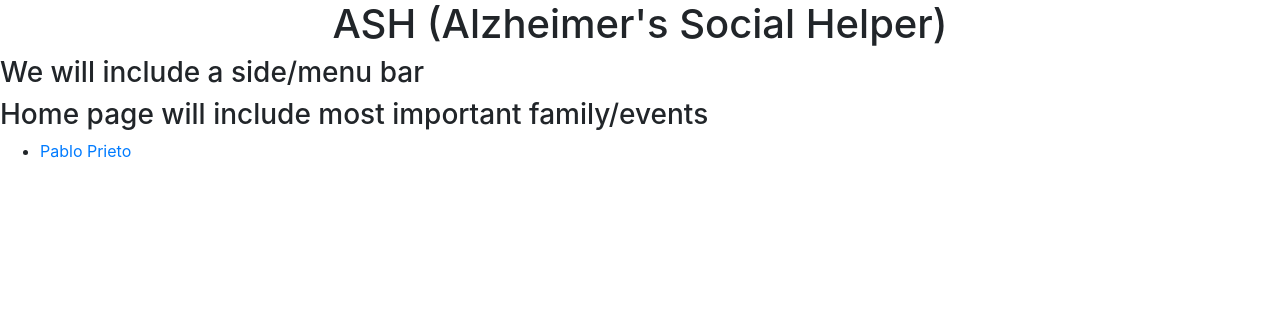
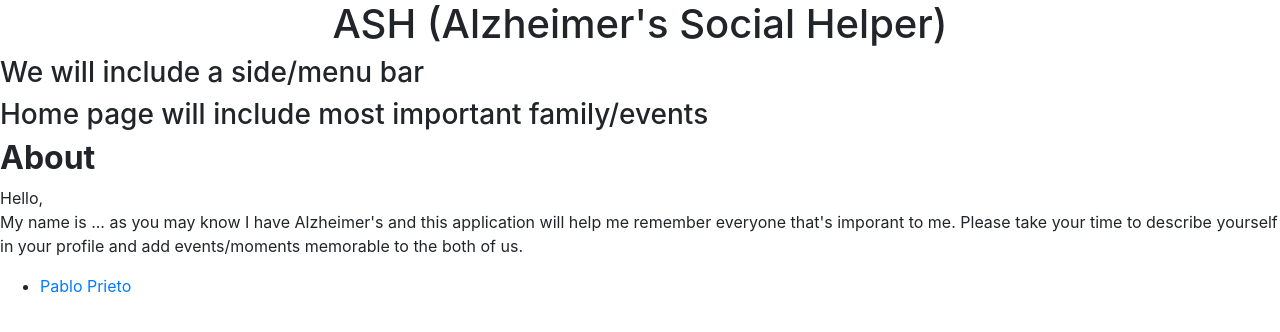
Before and after one commit to pablo-prieto/ASH, a Django app: page /mainApp/ in a window 1280 px wide. Shown: the top 332 px of the page. Run offline with Django 3.2, Linux system fonts and the light colour scheme; data comes from the database, SQL or seed files in the repository; some libraries are stand-ins or nearby versions.

Commit message:
minor additions

```diff
--- a/ASH/mainApp/templates/mainApp/index.html
+++ b/ASH/mainApp/templates/mainApp/index.html
@@ -15,6 +15,10 @@
     <h1 style="text-align: center">ASH (Alzheimer's Social Helper)</h1>
     <h3>We will include a side/menu bar</h3>
     <h3>Home page will include most important family/events</h3>
+    <h2><b>About</b></h2>
+    <p>Hello, <br>My name is ... as you may know I have Alzheimer's and this application will help
+       me remember everyone that's imporant to me. Please take your time to describe yourself in your profile
+       and add events/moments memorable to the both of us.</p>
     {% if birthDate_user_list %}
         <ul>
         {% for user in birthDate_user_list %}
```
